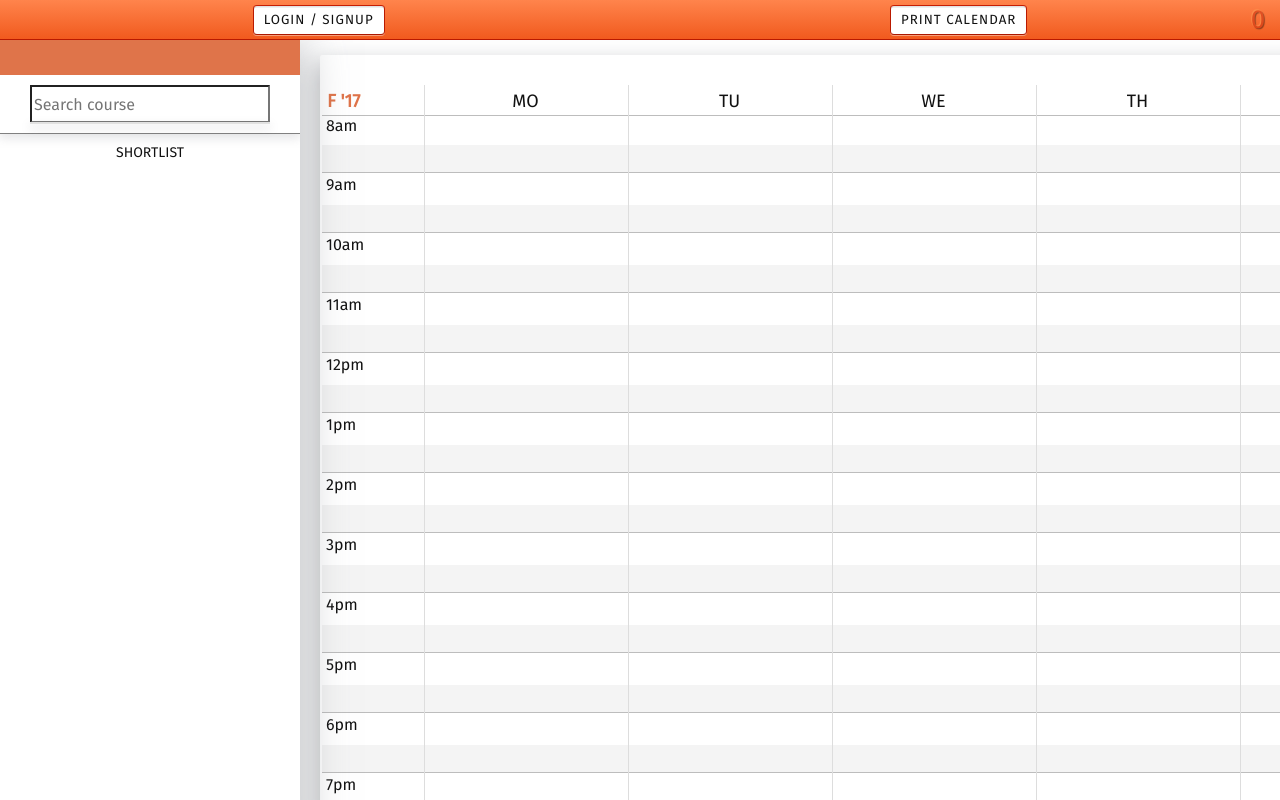
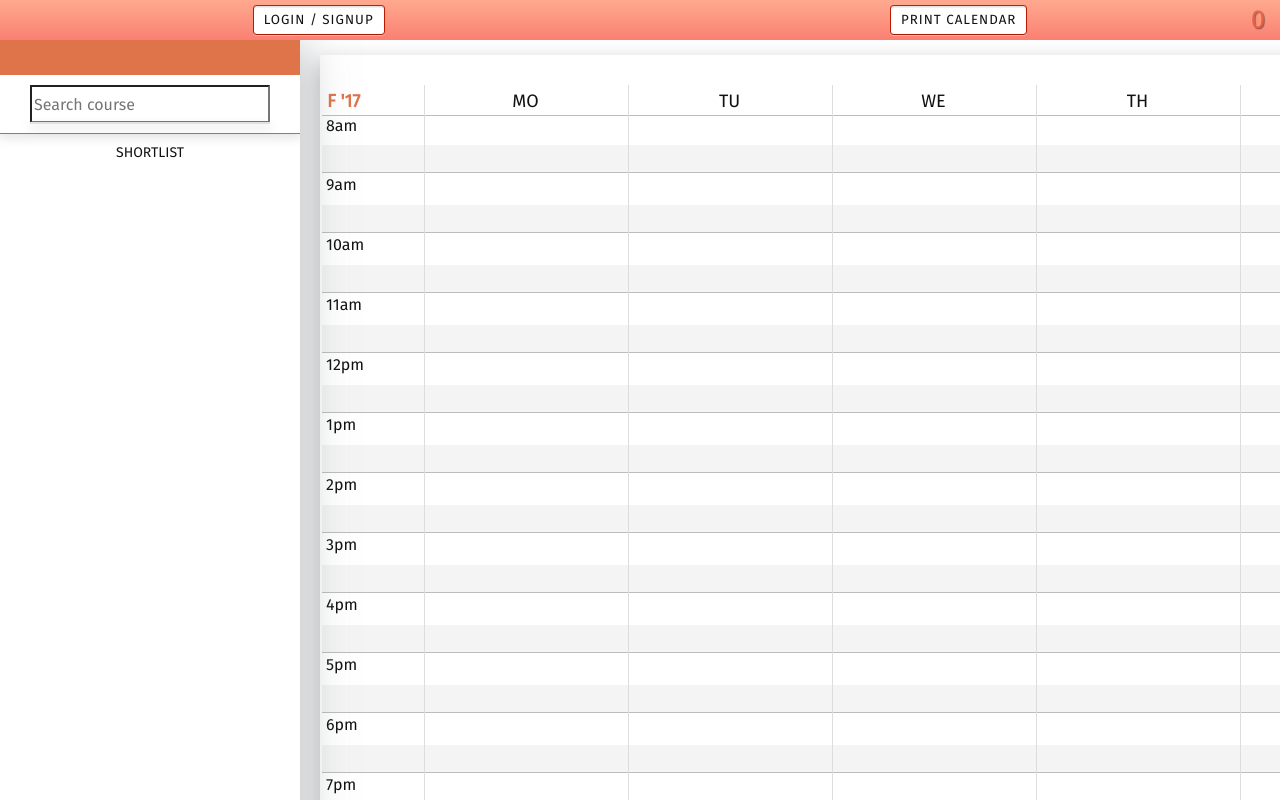
Before and after one commit to a8t/timetablr, a React (Create React App) app: page / in a window 1280 px wide. Shown: the top 800 px of the page. Built offline with nearby package versions, Linux system fonts and the light colour scheme.

Commit message:
added react router

```diff
--- a/package.json
+++ b/package.json
@@ -8,6 +8,7 @@
     "jest": "^21.2.1",
     "react": "^16.0.0",
     "react-dom": "^16.0.0",
+    "react-router-dom": "^4.2.2",
     "react-scripts": "1.0.14"
   },
   "scripts": {
--- a/src/Components/App.js
+++ b/src/Components/App.js
@@ -5,6 +5,7 @@ import Sidebar from "./Sidebar/Sidebar";
 import Navbar from "./Navbar/Navbar";
 import Counter from "./Counter/Counter"
 import Entry from './Calendar/Entry/Entry'
+import { loadState } from "./LocalState";
 
 const timeToMilitaryTime = secondsTime => Number.isInteger(secondsTime / 3600) ? secondsTime / 3600 : Math.floor(secondsTime / 3600) + "30"
 
@@ -41,17 +42,10 @@ class App extends Component {
   }
 
   componentWillMount(){
-    const loadState = () => {
-      try {
-        const serializedState = localStorage.getItem('state');
-        if (serializedState === null) {
-          return undefined
-        }
-        return JSON.parse(serializedState)
-      } catch (err) {
-        return undefined
-      }
-    }
+    if (this.props.match.url.slice(1)) {
+      console.log(this.props.match.url.slice(1));
+      window.addEventListener("beforeunload", e => {e.returnValue = "Make sure you save!"; return "Make sure you save!"})
+    } else {
 
       if (loadState()) this.setState(loadState())
 
@@ -64,8 +58,8 @@ class App extends Component {
           return undefined
         }
       }
-
       window.addEventListener("beforeunload", saveState)
+    }
   }
 
   addToShortlist(newEntry) {
@@ -100,10 +94,6 @@ class App extends Component {
       this.state.meetingSectionData.reduce((n, val) => n + (val.id === newMeetingData.id && val.addMethod === addMethod), 0) >= 1
     ) return
 
-    console.log("state:", this.state.meetingSectionData);
-
-
-    console.log(newMeetingData,addMethod);
 
     this.setState(prevState => {
       return {
--- /dev/null
+++ b/src/Components/LocalState.js
@@ -0,0 +1,15 @@
+export const loadState = () => {
+  try {
+    const serializedState = localStorage.getItem('state');
+
+    if (serializedState === null) return undefined;
+
+    return JSON.parse(serializedState);
+  } catch (err) {
+    return undefined
+  }
+}
+
+export const timeToMilitaryTime = secondsTime => Number.isInteger(secondsTime / 3600)
+  ? secondsTime / 3600
+  : Math.floor(secondsTime / 3600) + "30"
--- a/src/Components/Navbar/Navbar.css
+++ b/src/Components/Navbar/Navbar.css
@@ -4,8 +4,7 @@
   font-size: 12px;
   height: 40px;
   width: 100%;
-  background-color: #df744a;
-  border-bottom: 1px solid #b91900;
+  background-color: salmon;
   position: fixed;
   top: 0;
   left: 0;
@@ -14,12 +13,12 @@
   align-items: center;
   justify-content: space-around;
 
-  background-image: -webkit-gradient(linear, left top, left bottom, from(rgb(255, 132, 76)), to(rgb(241, 90, 30)));
-  background-image: -webkit-linear-gradient(to bottom, rgb(255, 132, 76), rgb(241, 90, 30));
-  background-image: -moz-linear-gradient(to bottom, rgb(255, 132, 76), rgb(241, 90, 30));
-  background-image: -o-linear-gradient(to bottom, rgb(255, 132, 76), rgb(241, 90, 30));
-  background-image: -ms-linear-gradient(to bottom, rgb(255, 132, 76), rgb(241, 90, 30));
-  background-image: linear-gradient(to bottom, rgb(255, 132, 76), rgb(241, 90, 30));
+  background-image: -webkit-gradient(linear, left top, left bottom, from(#FFA98F), to(salmon));
+  background-image: -webkit-linear-gradient(to bottom, #FFA98F, salmon);
+  background-image: -moz-linear-gradient(to bottom, #FFA98F,salmon) ;
+  background-image: -o-linear-gradient(to bottom, #FFA98F, salmon);
+  background-image: -ms-linear-gradient(to bottom, #FFA98F, salmon);
+  background-image: linear-gradient(to bottom, #FFA98F, salmon);
   filter: progid:DXImageTransform.Microsoft.gradient(GradientType=0,StartColorStr='#4ca2e8', EndColorStr='#2371b7');
 }
 
--- a/src/index.js
+++ b/src/index.js
@@ -3,7 +3,18 @@ import ReactDOM from 'react-dom';
 import './index.css';
 import App from './Components/App';
 import registerServiceWorker from './registerServiceWorker';
+import {BrowserRouter as Router, Route} from 'react-router-dom'
 
 
-ReactDOM.render(<App />, document.getElementById('root'));
+const RouterApp = () => {
+  return (
+    <Router>
+      <div>
+        <Route name="" path="*" component={App} />
+      </div>
+    </Router>
+  )
+}
+
+ReactDOM.render(<RouterApp />, document.getElementById('root'));
 registerServiceWorker();
```
Also changed, not shown: 1 other file (tests, documents, lock files or other folders). Lines whose indentation alone changed are shown as unchanged.
